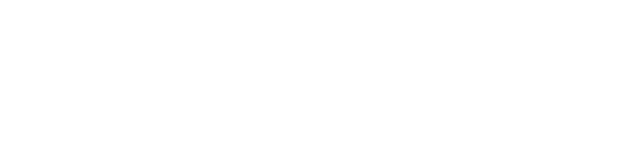
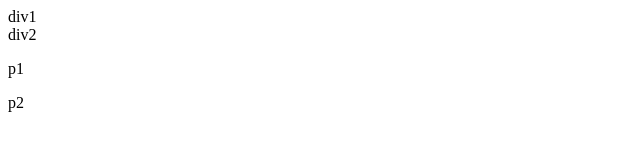
Before and after one commit to Scrag87/TypeScriptLearning, a plain HTML site: page index.html in a window 1280 px wide. Shown: the whole page, without its empty margins (0-640 px from the left). Drawn offline with Linux system fonts and the light colour scheme.

Commit message:
create html body

```diff
--- a/index.html
+++ b/index.html
@@ -5,6 +5,9 @@
 	<title>Title</title>
 </head>
 <body>
-
+<div id="div1">div1</div>
+<div id="div2">div2</div>
+<p id="p1">p1</p>
+<p id="p2">p2</p>
 </body>
 </html>
```
